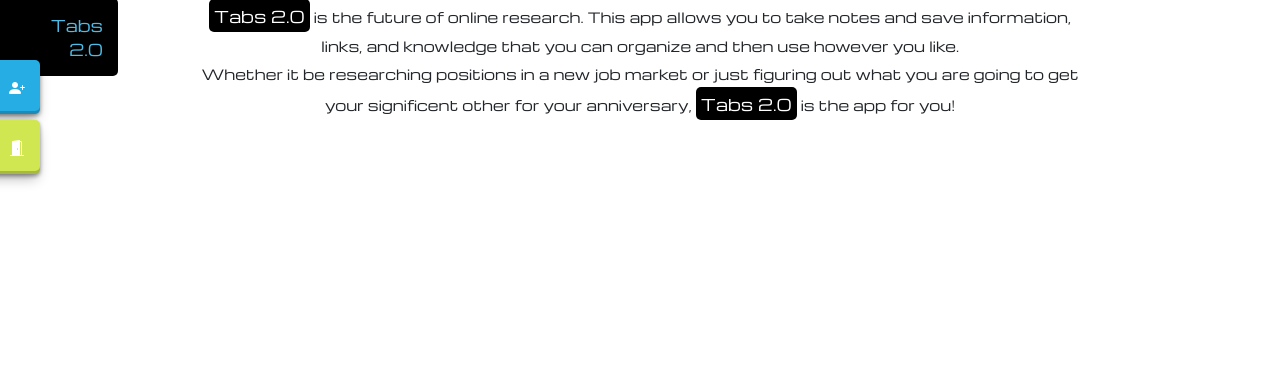
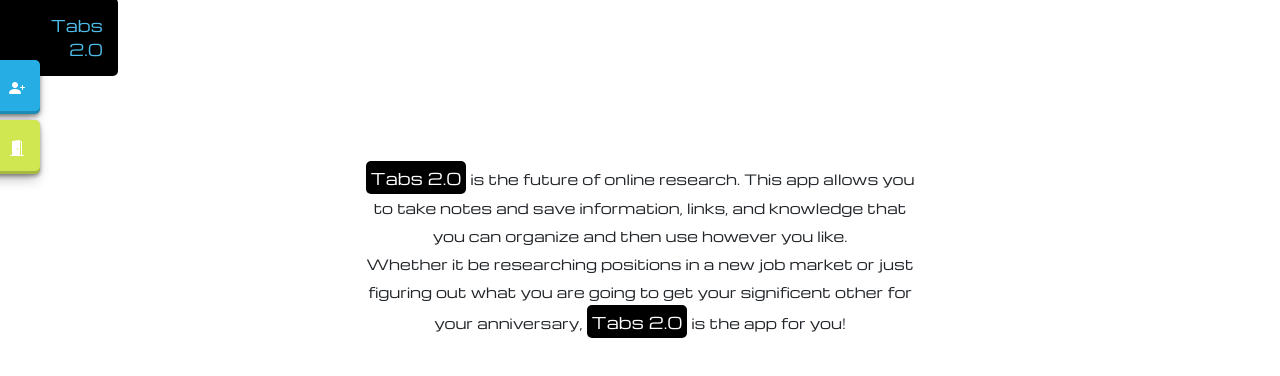
Before and after one commit to ericmlantz/tabs2.0_frontend, a React (Create React App) app: page / in a window 1280 px wide. Shown: the top 376 px of the page. Built offline with nearby package versions, Linux system fonts and the light colour scheme.

Commit message:
last heroku update

```diff
--- a/src/pages/Tabs.js
+++ b/src/pages/Tabs.js
@@ -2,12 +2,14 @@
 
 const Tabs = () => {
   return (
+    <div className="tabs-top">
     <div className='tabs-intro'>
       <p><span className='tabs-header'>Tabs 2.0</span> is the future of online research. This app allows you to take notes and save information, links, and knowledge that you can organize and then use however you like.
     </p>
     <p>Whether it be researching positions in a new job market or just figuring out what you are going to get your significent other for your anniversary, <span className='tabs-header'>Tabs 2.0</span> is the app for you!
     </p>
     </div>
+    </div>
   )
 }
 
--- a/src/style/App.css
+++ b/src/style/App.css
@@ -26,6 +26,18 @@
 }
 .tabs-header:hover {
   color:#d1e751;
+}
+
+.tabs-top {
+  display: flex;
+  width: 800px;
+  flex-direction: row;
+  height: 500px;
+}
+.tabs-intro {
+  display: flex;
+  flex-direction: column;
+  margin: auto 0;
 }
 .tabs-intro p {
   font-family: 'Michroma', sans-serif;
@@ -337,7 +349,7 @@
     box-shadow: rgba(60, 64, 67, 0.3) 0px 1px 2px 0px, rgba(60, 64, 67, 0.15) 0px 2px 6px 2px;
   }
 .page-container {
-  width: 200px;
+  width: fit-content;
   height: 200px;
   background-color: #28ace4;
   padding: 20px;
```
